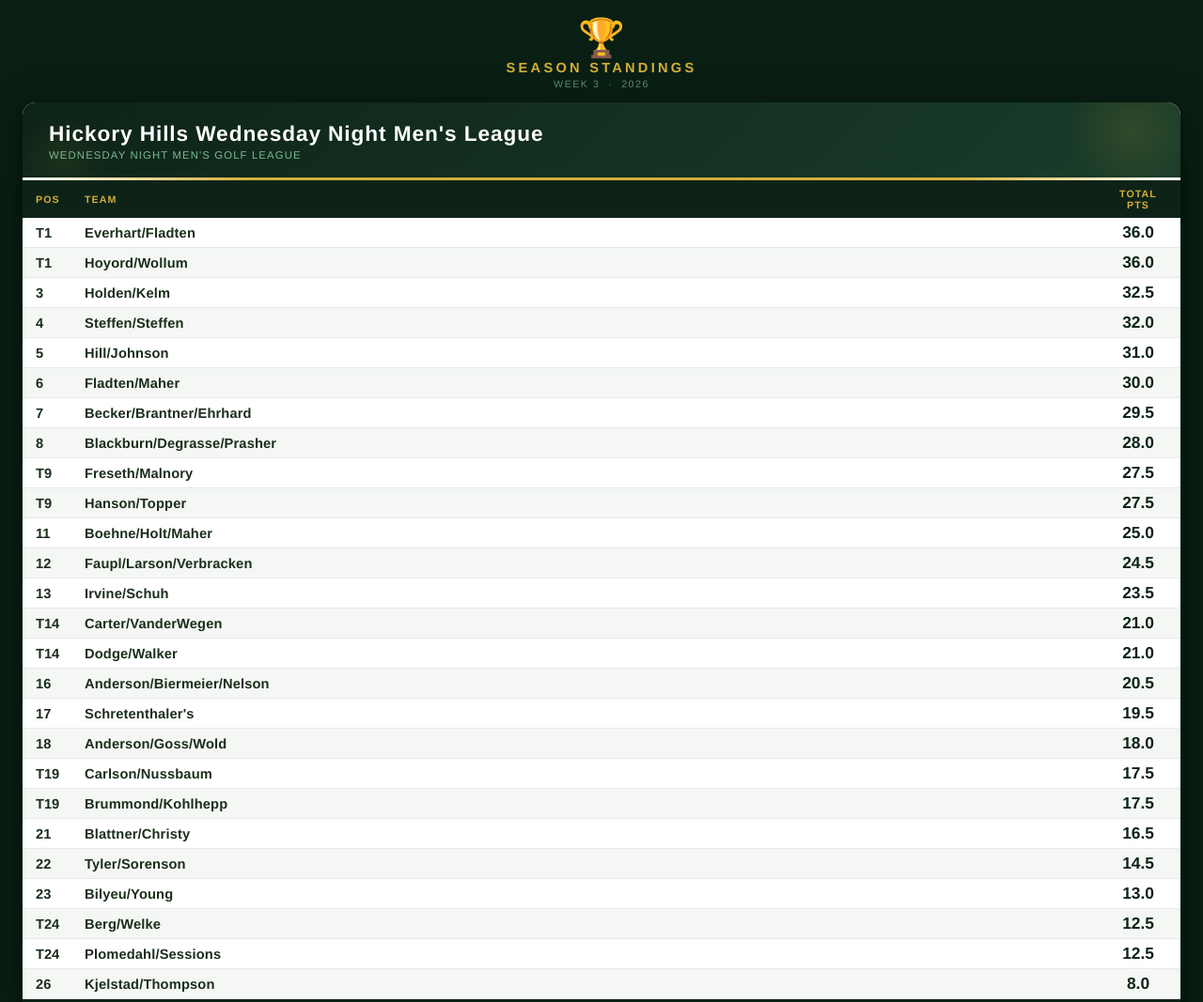
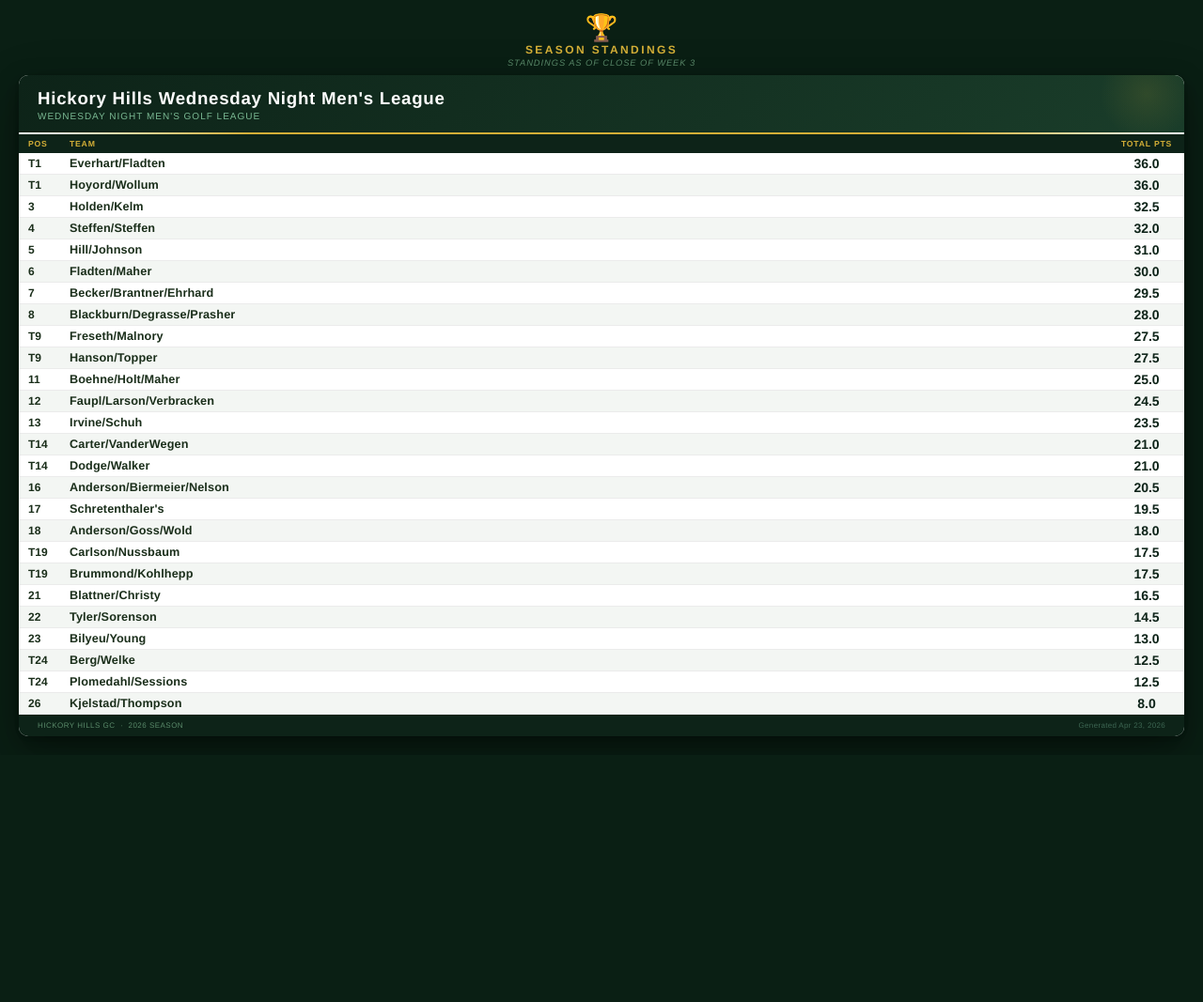
Before and after one commit to thecarter34/fitsync, a website: page development/GolfLeague/scorecard_automation/output/leaderboard.html in a window 1280 px wide. Shown: the top 1067 px of the page at 94% size. After the commit the page ends 804 px from the top, so only its background shows below. Drawn offline with Linux system fonts and the light colour scheme.

Commit message:
Leaderboard: add 'Standings as of close of week N' subtitle, tighter row padding for single-page print

```diff
--- a/development/GolfLeague/scorecard_automation/output/leaderboard.html
+++ b/development/GolfLeague/scorecard_automation/output/leaderboard.html
@@ -8,7 +8,7 @@
   body {
     font-family: 'Helvetica Neue', Helvetica, Arial, sans-serif;
     background: #0a1f14;
-    padding: 20px 24px 28px;
+    padding: 16px 20px 20px;
     display: flex;
     flex-direction: column;
     align-items: center;
@@ -18,35 +18,36 @@
   /* ── Trophy Banner ── */
   .trophy-banner {
     text-align: center;
-    margin-bottom: 14px;
+    margin-bottom: 8px;
     user-select: none;
   }
   .trophy-banner .trophy-icon {
-    font-size: 40px;
+    font-size: 28px;
     line-height: 1;
     display: block;
-    margin-bottom: 4px;
+    margin-bottom: 2px;
   }
   .trophy-banner h1 {
-    font-size: 11pt;
+    font-size: 9pt;
     font-weight: 900;
-    letter-spacing: 0.22em;
+    letter-spacing: 0.2em;
     text-transform: uppercase;
     color: #d4af37;
-    margin: 0 0 3px;
+    margin: 0 0 2px;
   }
-  .trophy-banner .season-label {
-    font-size: 8pt;
+  .trophy-banner .as-of {
+    font-size: 7pt;
     color: #5a8a6a;
-    letter-spacing: 0.14em;
+    letter-spacing: 0.1em;
     text-transform: uppercase;
+    font-style: italic;
   }
 
   /* ── Card ── */
   .wrapper {
     width: 100%;
     background: #ffffff;
-    border-radius: 14px;
+    border-radius: 10px;
     box-shadow:
       0 2px 4px rgba(0,0,0,0.10),
       0 8px 24px rgba(0,0,0,0.35),
@@ -57,54 +58,39 @@
   /* ── Card Header ── */
   .card-header {
     background: linear-gradient(135deg, #0d2318 0%, #1a3d2a 100%);
-    padding: 20px 28px 18px;
+    padding: 14px 20px 12px;
     position: relative;
     overflow: hidden;
   }
   .card-header::before {
     content: '';
     position: absolute;
-    top: -40px;
-    right: -20px;
-    width: 140px;
-    height: 140px;
+    top: -30px;
+    right: -10px;
+    width: 100px;
+    height: 100px;
     background: radial-gradient(circle, rgba(212,175,55,0.12) 0%, transparent 70%);
     border-radius: 50%;
     pointer-events: none;
   }
-  .card-header::after {
-    content: '';
-    position: absolute;
-    bottom: -30px;
-    left: -10px;
-    width: 100px;
-    height: 100px;
-    background: radial-gradient(circle, rgba(212,175,55,0.08) 0%, transparent 70%);
-    border-radius: 50%;
-    pointer-events: none;
-  }
-  .card-header-inner {
-    position: relative;
-    z-index: 1;
-  }
+  .card-header-inner { position: relative; z-index: 1; }
   .card-header h2 {
-    font-size: 17pt;
+    font-size: 14pt;
     font-weight: 900;
     color: #ffffff;
     letter-spacing: 0.04em;
-    margin: 0 0 3px;
+    margin: 0 0 2px;
   }
   .card-header .card-subtitle {
-    font-size: 8.5pt;
+    font-size: 7.5pt;
     color: #7ab892;
     letter-spacing: 0.1em;
     text-transform: uppercase;
     margin: 0;
   }
   .gold-divider {
-    height: 3px;
+    height: 2px;
     background: linear-gradient(90deg, transparent, #d4af37 20%, #d4af37 80%, transparent);
-    margin: 0;
   }
 
   /* ── Table ── */
@@ -116,48 +102,48 @@
   thead tr { background: #0d2318; }
   thead th {
     color: #d4af37;
-    font-size: 8pt;
+    font-size: 6.5pt;
     font-weight: 700;
     text-transform: uppercase;
-    letter-spacing: 0.1em;
-    padding: 8px 14px;
+    letter-spacing: 0.09em;
+    padding: 5px 10px;
     border: none;
   }
-  thead th.pos-col { text-align: left; width: 52px; }
+  thead th.pos-col { text-align: left; width: 44px; }
   thead th.team-col { text-align: left; }
-  thead th.total-col { text-align: center; width: 90px; }
+  thead th.total-col { text-align: center; width: 80px; }
 
-  tbody tr { border-bottom: 1px solid #e8e8e8; }
-  tbody tr:nth-child(even) { background: #f4f7f4; }
+  tbody tr { border-bottom: 1px solid #ebebeb; }
+  tbody tr:nth-child(even) { background: #f3f6f3; }
   tbody td {
-    padding: 5px 14px;
-    font-size: 10.5pt;
-    color: #1a1a1a;
+    padding: 3px 10px;
+    font-size: 9pt;
+    color: #111;
     vertical-align: middle;
   }
   tbody td.td-pos {
-    font-size: 11pt;
-    font-weight: 800;
+    font-size: 9pt;
+    font-weight: 700;
     color: #1a2e1a;
     text-align: left;
     white-space: nowrap;
   }
   tbody td.td-team {
     font-weight: 600;
-    font-size: 11pt;
+    font-size: 9.5pt;
     color: #1a2e1a;
     letter-spacing: 0.01em;
   }
   tbody td.td-total {
     text-align: center;
-    font-size: 13pt;
-    font-weight: 900;
+    font-size: 10.5pt;
+    font-weight: 800;
     color: #0d2318;
   }
 
-  /* ── Rank 1-3: subtle bold, no color ── */
+  /* ── Rank 1-3: bold only ── */
   tr.rank-1 td.td-pos, tr.rank-2 td.td-pos, tr.rank-3 td.td-pos { font-weight: 900; }
-  tr.rank-1 td.td-total, tr.rank-2 td.td-total, tr.rank-3 td.td-total { font-weight: 900; }
+  tr.rank-1 td.td-total, tr.rank-2 td.td-total, tr.rank-3 td.td-total { font-weight: 800; }
 
   /* Ties */
   tr[class*="T"] td.td-pos { font-style: italic; }
@@ -166,23 +152,28 @@
   /* ── Footer ── */
   .card-footer {
     background: #0d2318;
-    padding: 9px 28px;
+    padding: 7px 20px;
     display: flex;
     justify-content: space-between;
     align-items: center;
   }
-  .card-footer .footer-left { font-size: 7pt; color: #5a8a6a; letter-spacing: 0.07em; text-transform: uppercase; }
-  .card-footer .footer-right { font-size: 7pt; color: #3d6652; letter-spacing: 0.04em; }
+  .card-footer .footer-left { font-size: 6pt; color: #5a8a6a; letter-spacing: 0.06em; text-transform: uppercase; }
+  .card-footer .footer-right { font-size: 6pt; color: #3d6652; letter-spacing: 0.04em; }
 
-  /* ── Print ── */
+  /* ── Print: Portrait, single page ── */
+  @page { size: portrait letter; margin: 0.2in; }
   @media print {
     body { background: white; padding: 0; -webkit-print-color-adjust: exact; print-color-adjust: exact; }
-    @page { size: letter; margin: 0.25in; }
     .wrapper { box-shadow: none; border-radius: 0; width: 100%; }
-    .trophy-banner { margin-bottom: 8px; }
-    .trophy-banner .trophy-icon { font-size: 28px; }
+    .trophy-banner { margin-bottom: 5px; }
+    .trophy-banner .trophy-icon { font-size: 22px; }
     tr.rank-1, tr.rank-2, tr.rank-3 { background: inherit !important; }
-    .card-header::before, .card-header::after { display: none; }
+    .card-header::before { display: none; }
+    table { table-layout: fixed; }
+    thead th { font-size: 7pt; padding: 4px 8px; }
+    tbody td { padding: 2.5px 8px; font-size: 9pt; }
+    tbody td.td-team { font-size: 9.5pt; }
+    tbody td.td-total { font-size: 10.5pt; }
   }
 </style>
 </head>
@@ -192,7 +183,7 @@
   <div class="trophy-banner">
     <span class="trophy-icon">🏆</span>
     <h1>Season Standings</h1>
-    <div class="season-label">Week 3 &nbsp;·&nbsp; 2026</div>
+    <div class="as-of">Standings as of close of week 3</div>
   </div>
 
   <!-- Card -->
```
Also changed, not shown: 1 other file.
